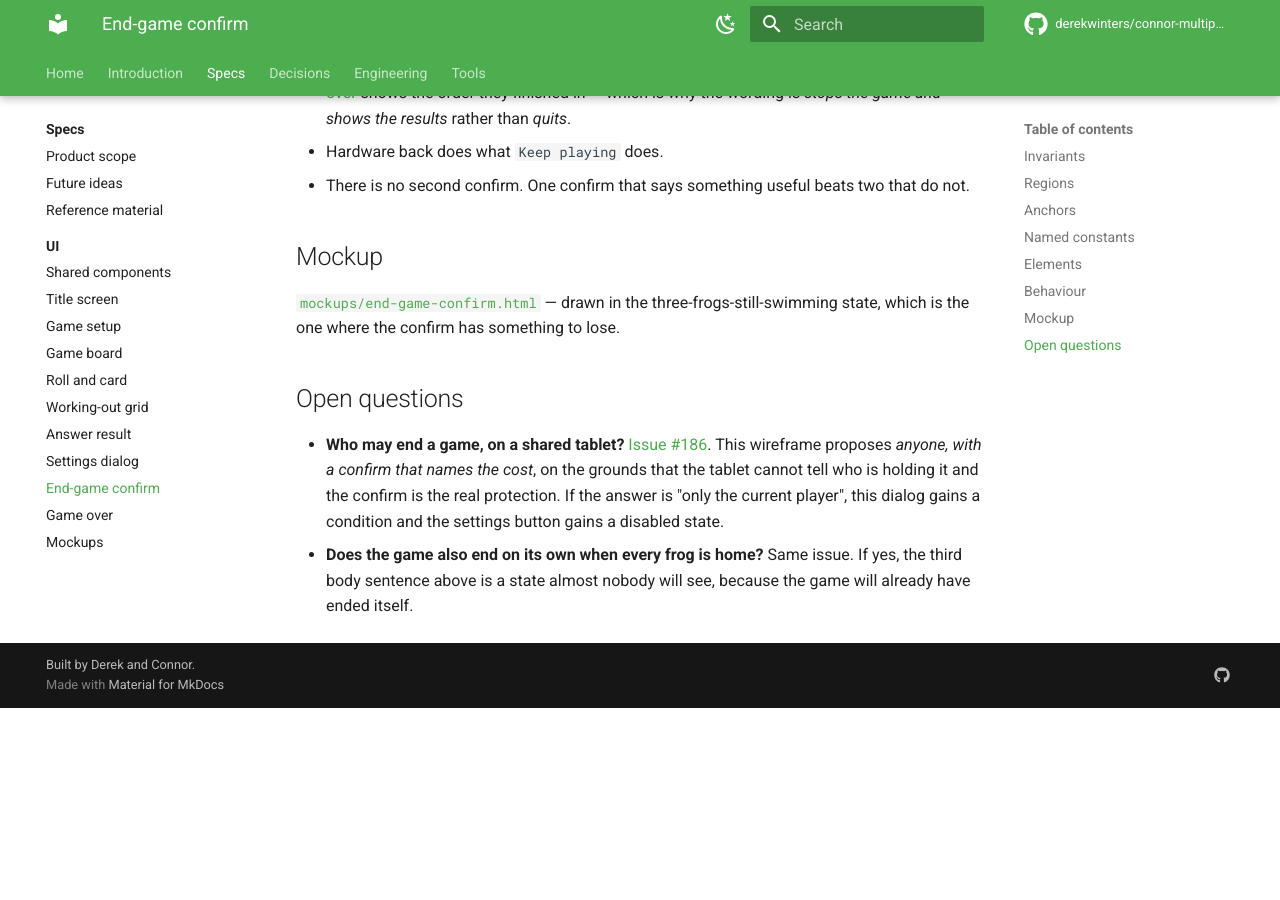
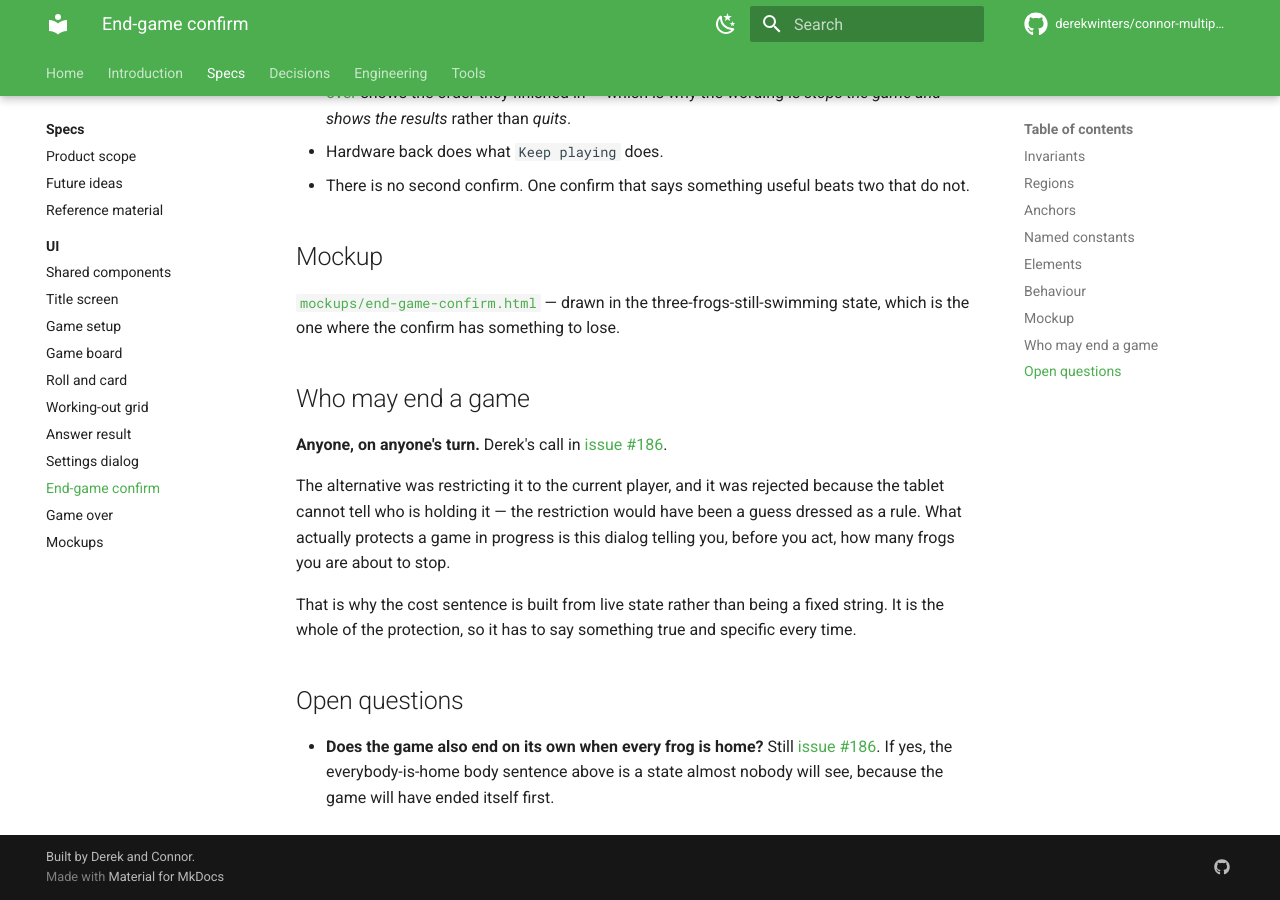
Before and after one commit to derekwinters/connor-multiplying-frogs, an MkDocs documentation site: the page built from docs/specs/ui/end-game-confirm.md, in a window 1280 px wide and 900 px high, scrolled down 1963 px. Built offline with MkDocs 1.6.1 and Material for MkDocs 9.7.7, drawn with Linux system fonts in a browser that asks for light colours; comment, search, counter and statistics services are not loaded; the version menu is left out; before the commit the page ends 2671 px from its top, so only the background shows below that.

Commit message:
docs(specs): settle the End log as the winning space, and who may end a game (#188)
Two rule questions answered by Derek. A lane is nine positions and a frog wins
by landing on the End log, so a win is eight correct answers — which is what
the board mockup already drew and what every chip's "of 8" refers to. Anyone
may end a game, on anyone's turn, because the tablet cannot tell who is
holding it and the confirm naming the cost is the real protection.

Whether the game also ends on its own once every frog is home is still open.


Claude-Session: https://claude.ai/code/session_01Scj5WXsLitxyZVJBrqfjs5

Co-authored-by: Claude <noreply@anthropic.com>

```diff
--- a/docs/specs/ui/end-game-confirm.md
+++ b/docs/specs/ui/end-game-confirm.md
@@ -75,14 +75,23 @@ right.
 three-frogs-still-swimming state, which is the one where the confirm has
 something to lose.
 
+## Who may end a game
+
+**Anyone, on anyone's turn.** Derek's call in
+[issue #186](https://github.com/derekwinters/connor-multiplying-frogs/issues/186).
+
+The alternative was restricting it to the current player, and it was rejected
+because the tablet cannot tell who is holding it — the restriction would have
+been a guess dressed as a rule. What actually protects a game in progress is
+this dialog telling you, before you act, how many frogs you are about to stop.
+
+That is why the cost sentence is built from live state rather than being a fixed
+string. It is the whole of the protection, so it has to say something true and
+specific every time.
+
 ## Open questions
 
-- **Who may end a game, on a shared tablet?**
-  [Issue #186](https://github.com/derekwinters/connor-multiplying-frogs/issues/186).
-  This wireframe proposes *anyone, with a confirm that names the cost*, on the
-  grounds that the tablet cannot tell who is holding it and the confirm is the
-  real protection. If the answer is "only the current player", this dialog gains
-  a condition and the settings button gains a disabled state.
-- **Does the game also end on its own when every frog is home?** Same issue.
-  If yes, the third body sentence above is a state almost nobody will see,
-  because the game will already have ended itself.
+- **Does the game also end on its own when every frog is home?** Still
+  [issue #186](https://github.com/derekwinters/connor-multiplying-frogs/issues/186).
+  If yes, the everybody-is-home body sentence above is a state almost nobody
+  will see, because the game will have ended itself first.
```
Also changed, not shown: docs/specs/reference/index.md (+31 -3 lines), docs/specs/ui/game-board.md (+9 -5 lines), docs/specs/ui/game-over.md (+3 -0 lines).
